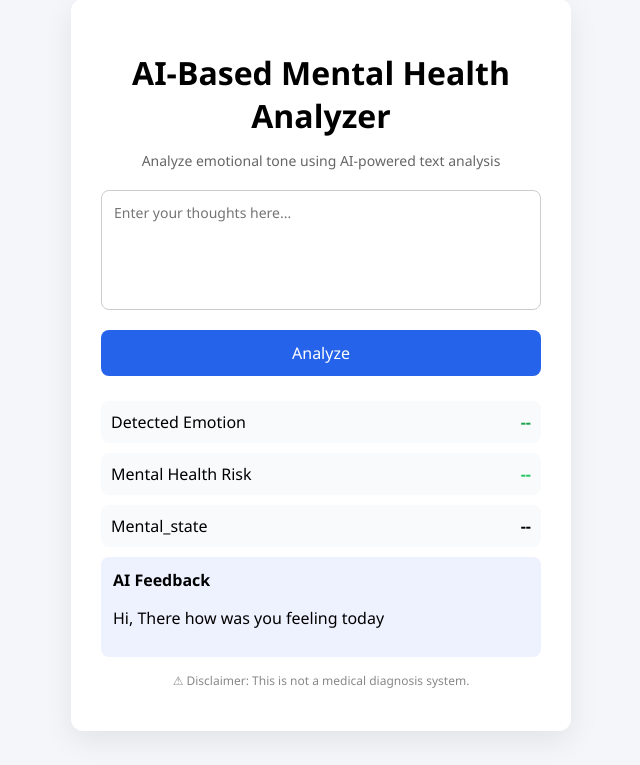
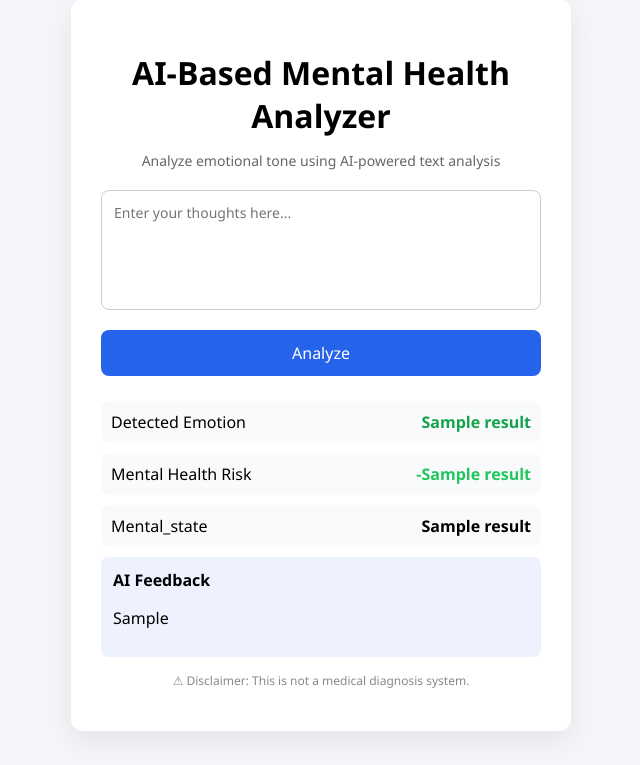
Before and after one commit to SAxSHADOW/project-1, a Flask app: template mental_health_analyzer/templates/index.html in a window 1280 px wide. Shown: the part 35-800 px from the top of the page, without its empty margins (319-959 px from the left). Run offline with Flask 3, Linux system fonts and the light colour scheme; the template is opened without the code that fills it: most values are stand-ins (such as "Sample title", 1, 10 or a date in 2020).

Commit message:
change in html and main code

```diff
--- a/mental_health_analyzer/templates/index.html
+++ b/mental_health_analyzer/templates/index.html
@@ -13,29 +13,29 @@
 
     <textarea placeholder="Enter your thoughts here..."></textarea>
 
-    <button>Analyze</button>
+    <button type="submit">Analyze</button>
 
     <!-- Output Section -->
     <div class="output">
       <div class="result">
         <span>Detected Emotion</span>
-        <strong class="emotion">--</strong>
+        <strong class="emotion">{{ result if result else "--" }}</strong>
       </div>
 
       <div class="result">
         <span>Mental Health Risk</span>
-        <strong class="risk low">--</strong>
+        <strong class="risk low">-{{ result if result else "--" }}</strong>
       </div>
 
       <div class="result">
         <spam>Mental_state</spam>
-        <strong class="Mental_State">--</strong>
+        <strong class="Mental_State">{{ result if result else "--" }}</strong>
       </div>
 
 
       <div class="chatbot">
         <strong>AI Feedback</strong>
-        <p>Hi, There how was you feeling today</p>
+        <p>{{ bot_reply if bot_reply else "Hi there 👋 How are you feeling today?" }}</p>
       </div>
     </div>
 
```
